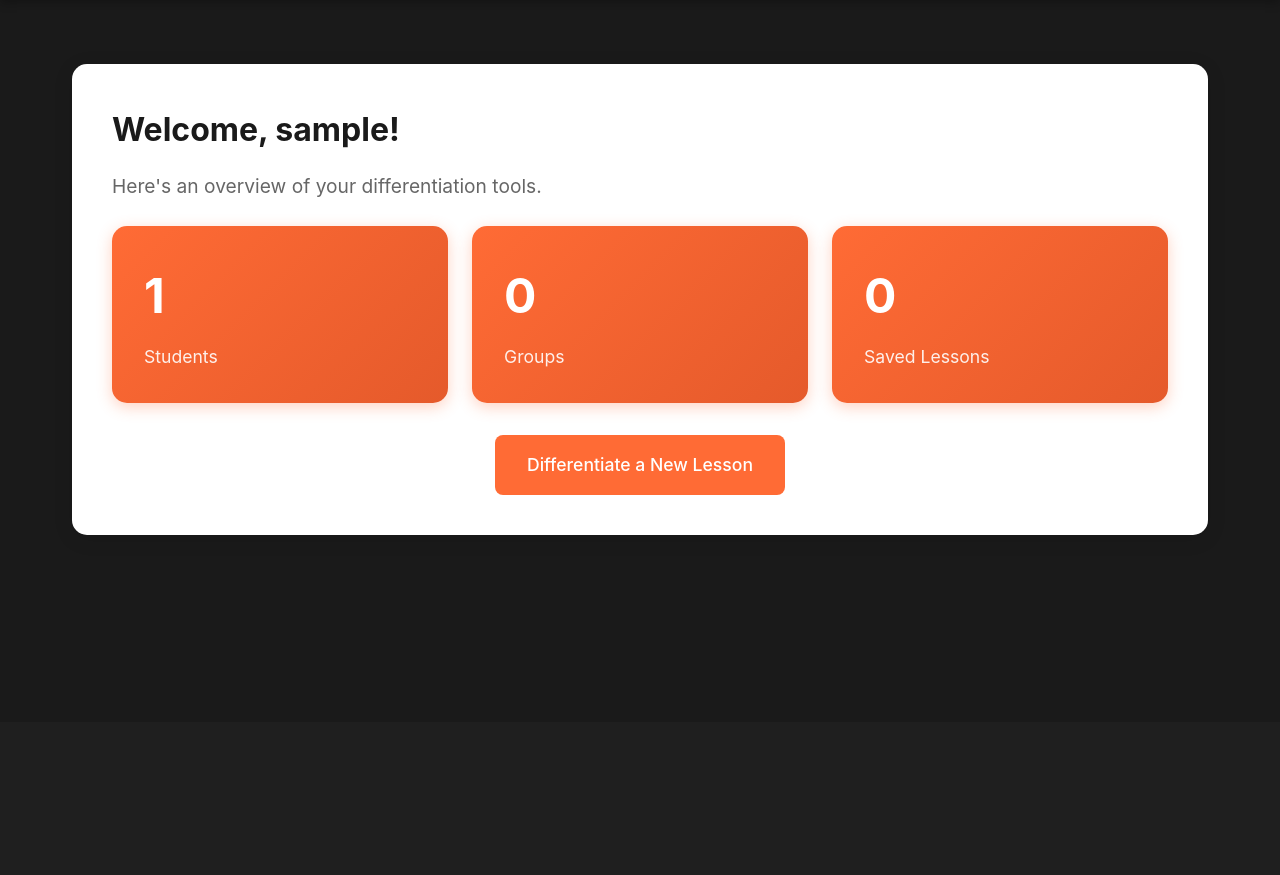
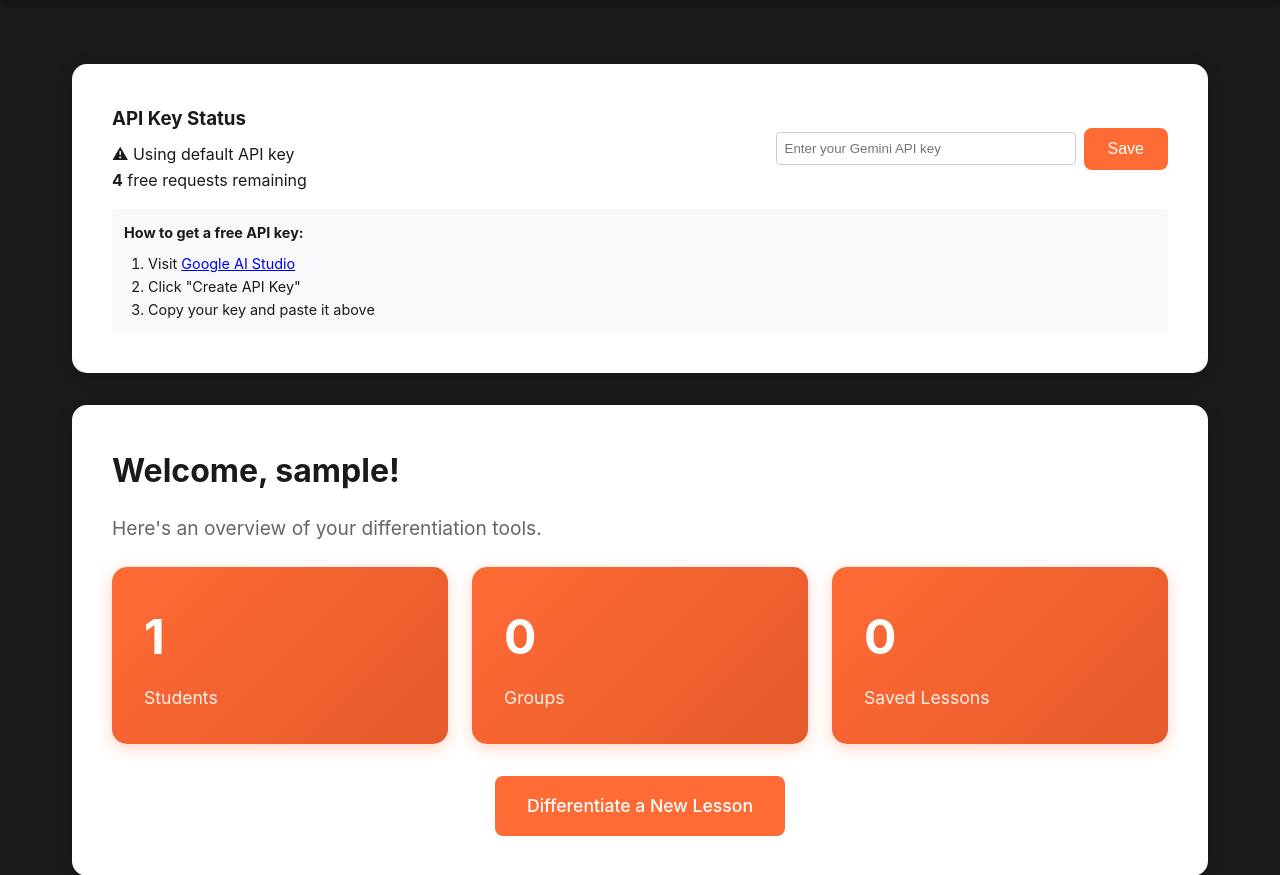
Before and after one commit to joshua-rodgers/differentiation-tool, a Flask app: page /diff/dashboard in a window 1280 px wide. Shown: the part 78-953 px from the top of the page. Before the commit the page ends 613 px from the top, so only its background shows below. Run offline with Flask 3, Linux system fonts and the light colour scheme; the visitor is signed in with stand-in values (Sample User, id 1); data comes from the database, SQL or seed files in the repository; data that the repository does not hold is empty.

Commit message:
Add user API key management with 4-request limit on default key
This commit implements a comprehensive API key management system:

**Database Changes (db.py):**
- Added `gemini_api_key` column to users table for storing personal API keys
- Added `default_key_requests` column to track usage of the default key
- Added helper functions:
  * get_user_api_key() - retrieve user's API key and usage info
  * save_user_api_key() - save user's personal API key
  * increment_default_key_requests() - track default key usage

**API Integration (gemini_api.py):**
- Added DEFAULT_API_KEY constant from environment variable
- Updated configure_gemini() to accept optional user API key parameter
- Updated get_or_create_curriculum_cache() to accept api_key parameter
- Updated generate_suggestions() to accept api_key parameter
- Updated generate_differentiated_content() to accept api_key parameter

**Route Handlers (routes.py):**
- Added get_user_api_key_or_default() helper function to:
  * Check if user has their own API key (unlimited use)
  * Enforce 4-request limit on default key
  * Return appropriate error messages when limit reached
- Added /api/save-api-key endpoint for saving user API keys
- Added /api/get-api-key-status endpoint for checking key status
- Updated dashboard route to pass API key status to template
- Updated generate_suggestions route to check limits and pass user key
- Updated generate_final route to check limits and pass user key

**Dashboard UI (dashboard.html):**
- Added API Key Status section at top of dashboard showing:
  * Whether user has their own key (unlimited) or using default
  * Number of free requests remaining (if using default key)
  * Warning when limit reached
- Added input field and save button for entering API key
- Added instructional text with link to Google AI Studio
- Added JavaScript to handle API key submission via fetch API

**Key Features:**
- Users start with 4 free requests using the default API key
- After 4 requests, they must add their own Google Gemini API key
- Once a user adds their own key, they get unlimited requests
- Clear UI feedback showing requests remaining
- Helpful instructions for obtaining a free API key
- Request limits are enforced before making API calls

🤖 Generated with [Claude Code](https://claude.com/claude-code)

Co-Authored-By: Claude <noreply@anthropic.com>

```diff
--- a/differentiation_tool/db.py
+++ b/differentiation_tool/db.py
@@ -28,6 +28,8 @@ def init_db():
             last_name TEXT NOT NULL,
             is_admin INTEGER DEFAULT 0,
             is_active INTEGER DEFAULT 0,
+            gemini_api_key TEXT,
+            default_key_requests INTEGER DEFAULT 0,
             created_at TIMESTAMP DEFAULT CURRENT_TIMESTAMP
         )
     ''')
@@ -40,6 +42,17 @@ def init_db():
 
     try:
         cursor.execute('ALTER TABLE users ADD COLUMN is_active INTEGER DEFAULT 0')
+    except sqlite3.OperationalError:
+        pass  # Column already exists
+
+    # Add API key columns if they don't exist (migration)
+    try:
+        cursor.execute('ALTER TABLE users ADD COLUMN gemini_api_key TEXT')
+    except sqlite3.OperationalError:
+        pass  # Column already exists
+
+    try:
+        cursor.execute('ALTER TABLE users ADD COLUMN default_key_requests INTEGER DEFAULT 0')
     except sqlite3.OperationalError:
         pass  # Column already exists
 
@@ -213,5 +226,41 @@ def update_user_stats(user_id):
     conn.commit()
     conn.close()
 
+def get_user_api_key(user_id):
+    """Get user's Gemini API key and default key request count"""
+    conn = get_db()
+    user = conn.execute(
+        'SELECT gemini_api_key, default_key_requests FROM users WHERE id = ?',
+        (user_id,)
+    ).fetchone()
+    conn.close()
+
+    if user:
+        return {
+            'api_key': user['gemini_api_key'],
+            'default_key_requests': user['default_key_requests']
+        }
+    return None
+
+def save_user_api_key(user_id, api_key):
+    """Save user's Gemini API key"""
+    conn = get_db()
+    conn.execute(
+        'UPDATE users SET gemini_api_key = ? WHERE id = ?',
+        (api_key, user_id)
+    )
+    conn.commit()
+    conn.close()
+
+def increment_default_key_requests(user_id):
+    """Increment the count of requests made with the default API key"""
+    conn = get_db()
+    conn.execute(
+        'UPDATE users SET default_key_requests = default_key_requests + 1 WHERE id = ?',
+        (user_id,)
+    )
+    conn.commit()
+    conn.close()
+
 # Initialize database when module is imported
 init_db()
--- a/differentiation_tool/routes.py
+++ b/differentiation_tool/routes.py
@@ -41,6 +41,34 @@ def admin_required(f):
 
         return f(*args, **kwargs)
     return decorated_function
+
+def get_user_api_key_or_default(user_id):
+    """
+    Get user's API key or default key, checking request limits
+
+    Returns:
+        tuple: (api_key, error_message)
+        If error_message is not None, the request should be denied
+    """
+    api_key_info = db.get_user_api_key(user_id)
+
+    # If user has their own key, use it
+    if api_key_info and api_key_info['api_key']:
+        return (api_key_info['api_key'], None)
+
+    # Using default key - check request limit
+    default_requests = api_key_info['default_key_requests'] if api_key_info else 0
+    if default_requests >= 4:
+        error_msg = (
+            'You have reached the limit of 4 free requests using the default API key. '
+            'Please add your own Google Gemini API key to continue. '
+            'You can get a free API key at https://aistudio.google.com/app/apikey'
+        )
+        return (None, error_msg)
+
+    # Increment the counter and return default key
+    db.increment_default_key_requests(user_id)
+    return (None, None)  # None means use default key from environment
 
 # ============= LANDING AND AUTH ROUTES =============
 
@@ -154,6 +182,12 @@ def dashboard():
         (user_id,)
     ).fetchall()
 
+    # Get API key information
+    api_key_info = db.get_user_api_key(user_id)
+    has_own_key = api_key_info and api_key_info['api_key'] is not None
+    default_requests = api_key_info['default_key_requests'] if api_key_info else 0
+    requests_remaining = max(0, 4 - default_requests) if not has_own_key else None
+
     conn.close()
 
     return render_template('differentiation_tool/dashboard.html',
@@ -161,7 +195,53 @@ def dashboard():
                          group_count=group_count,
                          lesson_count=lesson_count,
                          recent_lessons=recent_lessons,
-                         active_sessions=active_sessions)
+                         active_sessions=active_sessions,
+                         has_own_key=has_own_key,
+                         requests_remaining=requests_remaining)
+
+# ============= API KEY MANAGEMENT =============
+
+@bp.route('/api/save-api-key', methods=['POST'])
+@login_required
+def save_api_key():
+    """Save user's Gemini API key"""
+    try:
+        data = request.get_json()
+        api_key = data.get('api_key', '').strip()
+
+        if not api_key:
+            return jsonify({'success': False, 'error': 'API key is required'}), 400
+
+        # Save the API key
+        db.save_user_api_key(session['user_id'], api_key)
+
+        return jsonify({
+            'success': True,
+            'message': 'API key saved successfully! You now have unlimited requests.'
+        })
+
+    except Exception as e:
+        return jsonify({'success': False, 'error': str(e)}), 500
+
+@bp.route('/api/get-api-key-status', methods=['GET'])
+@login_required
+def get_api_key_status():
+    """Get user's API key status"""
+    try:
+        api_key_info = db.get_user_api_key(session['user_id'])
+        has_own_key = api_key_info and api_key_info['api_key'] is not None
+        default_requests = api_key_info['default_key_requests'] if api_key_info else 0
+        requests_remaining = max(0, 4 - default_requests) if not has_own_key else None
+
+        return jsonify({
+            'success': True,
+            'has_own_key': has_own_key,
+            'requests_remaining': requests_remaining,
+            'default_requests': default_requests
+        })
+
+    except Exception as e:
+        return jsonify({'success': False, 'error': str(e)}), 500
 
 # ============= STUDENT MANAGEMENT =============
 
@@ -482,6 +562,13 @@ def generate_suggestions(session_id):
     # Generate suggestions if not already done
     if not sess['suggestions']:
         try:
+            # Check API key and request limits
+            api_key, error_msg = get_user_api_key_or_default(user_id)
+            if error_msg:
+                flash(error_msg, 'error')
+                conn.close()
+                return redirect(url_for('differentiation.dashboard'))
+
             # Get selected standards if any
             selected_standards = []
             if sess['selected_standards']:
@@ -490,7 +577,8 @@ def generate_suggestions(session_id):
             suggestions = gemini_api.generate_suggestions(
                 sess['original_material'],
                 students_data,
-                selected_standards=selected_standards
+                selected_standards=selected_standards,
+                api_key=api_key
             )
             suggestions_json = json.dumps(suggestions)
 
@@ -574,13 +662,21 @@ def generate_final(session_id):
 
     # Generate content if not already done
     if not sess['final_content']:
+        # Check API key and request limits
+        api_key, error_msg = get_user_api_key_or_default(user_id)
+        if error_msg:
+            flash(error_msg, 'error')
+            conn.close()
+            return redirect(url_for('differentiation.dashboard'))
+
         approved_suggestions = json.loads(sess['approved_suggestions'])
         suggestion_texts = [s['text'] for s in approved_suggestions]
 
         try:
             final_content = gemini_api.generate_differentiated_content(
                 sess['original_material'],
-                suggestion_texts
+                suggestion_texts,
+                api_key=api_key
             )
 
             # Track API usage
--- a/differentiation_tool/templates/differentiation_tool/dashboard.html
+++ b/differentiation_tool/templates/differentiation_tool/dashboard.html
@@ -4,6 +4,46 @@
 
 {% block content %}
 <div class="container">
+    <!-- API Key Section -->
+    <div class="card" style="margin-bottom: 1.5rem;">
+        <div style="display: flex; justify-content: space-between; align-items: center; flex-wrap: wrap; gap: 1rem;">
+            <div>
+                <h3 style="margin: 0 0 0.5rem 0;">API Key Status</h3>
+                {% if has_own_key %}
+                <p style="margin: 0; color: var(--success-green);">✓ Using your own API key (unlimited requests)</p>
+                {% else %}
+                <p style="margin: 0;">
+                    <span style="color: var(--warning-orange);">⚠ Using default API key</span>
+                    <br>
+                    <strong>{{ requests_remaining }}</strong> free request{{ 's' if requests_remaining != 1 else '' }} remaining
+                    {% if requests_remaining == 0 %}
+                    <br>
+                    <span style="color: var(--error-red);">Please add your own API key to continue</span>
+                    {% endif %}
+                </p>
+                {% endif %}
+            </div>
+            <div style="display: flex; gap: 0.5rem; align-items: center;">
+                <input type="text" id="apiKeyInput" placeholder="Enter your Gemini API key"
+                       style="padding: 0.5rem; border: 1px solid #ccc; border-radius: 4px; min-width: 300px;"
+                       {% if has_own_key %}value="••••••••••••••••"{% endif %}>
+                <button id="saveApiKeyBtn" class="btn btn-primary">
+                    {% if has_own_key %}Update{% else %}Save{% endif %}
+                </button>
+            </div>
+        </div>
+        {% if not has_own_key %}
+        <div style="margin-top: 1rem; padding: 0.75rem; background: #f8f9fa; border-radius: 4px; font-size: 0.9rem;">
+            <strong>How to get a free API key:</strong>
+            <ol style="margin: 0.5rem 0 0 1.5rem; padding: 0;">
+                <li>Visit <a href="https://aistudio.google.com/app/apikey" target="_blank" rel="noopener noreferrer">Google AI Studio</a></li>
+                <li>Click "Create API Key"</li>
+                <li>Copy your key and paste it above</li>
+            </ol>
+        </div>
+        {% endif %}
+    </div>
+
     <div class="card">
         <h1 class="card-title">Welcome, {{ session.user_name }}!</h1>
         <p class="card-subtitle">Here's an overview of your differentiation tools.</p>
@@ -91,4 +131,44 @@
     </div>
     {% endif %}
 </div>
+
+<script>
+document.getElementById('saveApiKeyBtn').addEventListener('click', function() {
+    const apiKey = document.getElementById('apiKeyInput').value.trim();
+
+    if (!apiKey || apiKey === '••••••••••••••••') {
+        alert('Please enter a valid API key');
+        return;
+    }
+
+    const btn = this;
+    const originalText = btn.textContent;
+    btn.disabled = true;
+    btn.textContent = 'Saving...';
+
+    fetch('{{ url_for("differentiation.save_api_key") }}', {
+        method: 'POST',
+        headers: {
+            'Content-Type': 'application/json',
+        },
+        body: JSON.stringify({ api_key: apiKey })
+    })
+    .then(response => response.json())
+    .then(data => {
+        if (data.success) {
+            alert(data.message);
+            window.location.reload();
+        } else {
+            alert('Error: ' + data.error);
+            btn.disabled = false;
+            btn.textContent = originalText;
+        }
+    })
+    .catch(error => {
+        alert('Error saving API key: ' + error);
+        btn.disabled = false;
+        btn.textContent = originalText;
+    });
+});
+</script>
 {% endblock %}
```
Also changed, not shown: differentiation_tool/gemini_api.py (+30 -15 lines).
